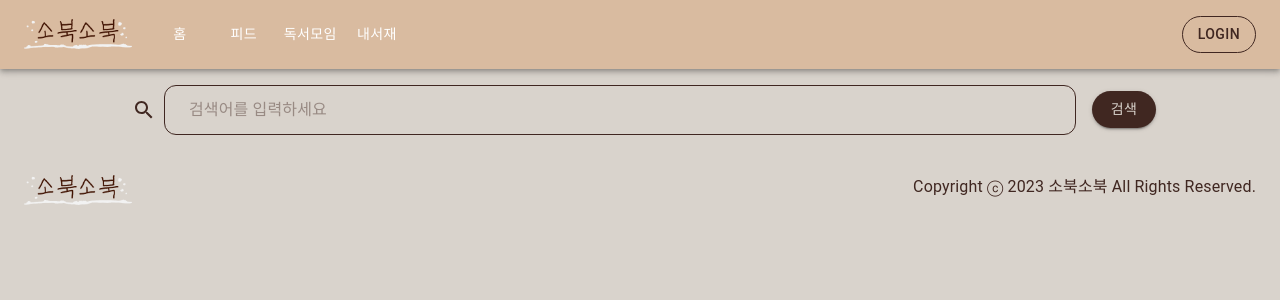
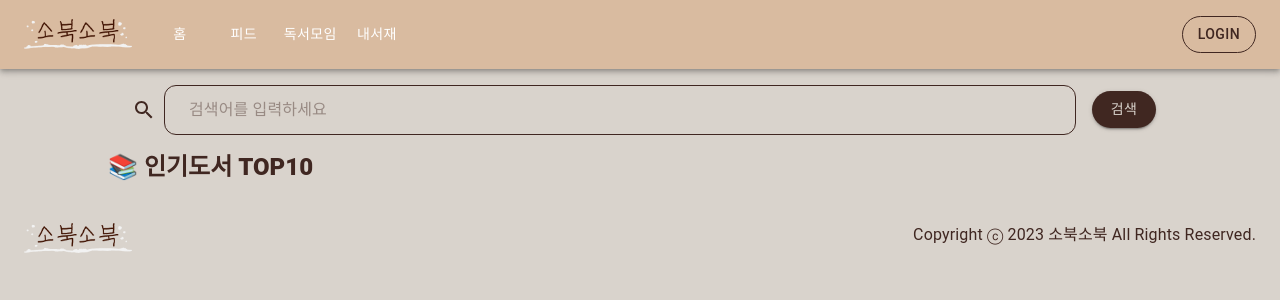
Before and after one commit to cwhite723/sobuk-sobuk, a React (Create React App) app in the folder project/client/: page /main in a window 1280 px wide. Shown: the top 300 px of the page. Built offline with nearby package versions, Linux system fonts and the light colour scheme.

Commit message:
design: add CommonTitle

```diff
--- /dev/null
+++ b/project/client/src/components/common/CommonTitle.tsx
@@ -0,0 +1,21 @@
+import { Box } from "@mui/material";
+import CommonTypography from "./CommonTypography";
+
+interface PropsType {
+  value: string;
+}
+
+const CommonTitle: React.FC<PropsType> = (props) => {
+  return (
+    <Box
+      sx={{
+        display: "flex",
+        alignItems: "end",
+        mb: 2,
+      }}
+    >
+      <CommonTypography value={props.value} bold={true} variant="h5" />
+    </Box>
+  );
+};
+export default CommonTitle;
--- a/project/client/src/pages/MainPage.tsx
+++ b/project/client/src/pages/MainPage.tsx
@@ -1,9 +1,11 @@
 import CommonSearchBar from "components/common/CommonSearchBar";
+import CommonTitle from "components/common/CommonTitle";
 
 const MainPage = () => {
   return (
     <>
       <CommonSearchBar />
+      <CommonTitle value="📚 인기도서 TOP10" />
     </>
   );
 };
```
